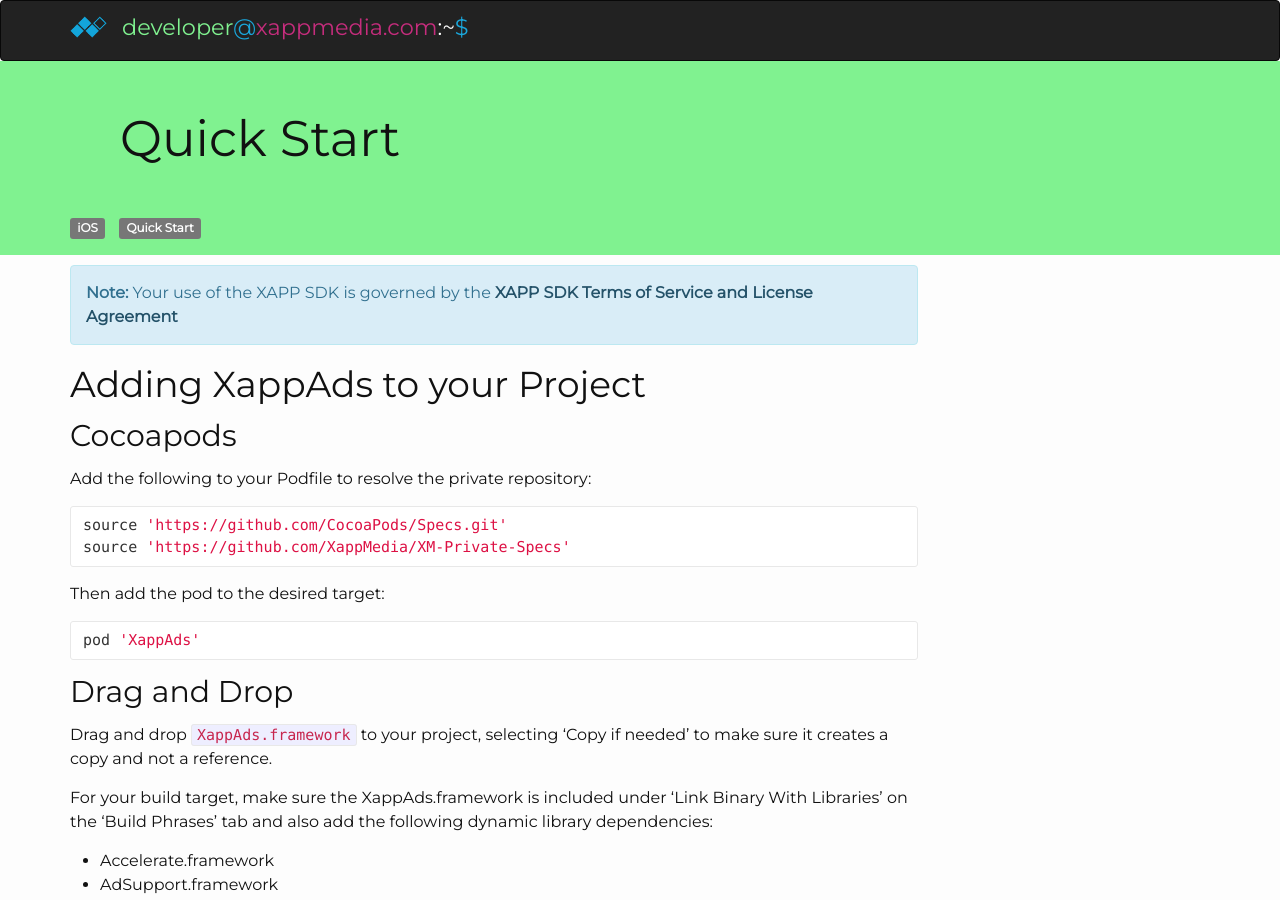
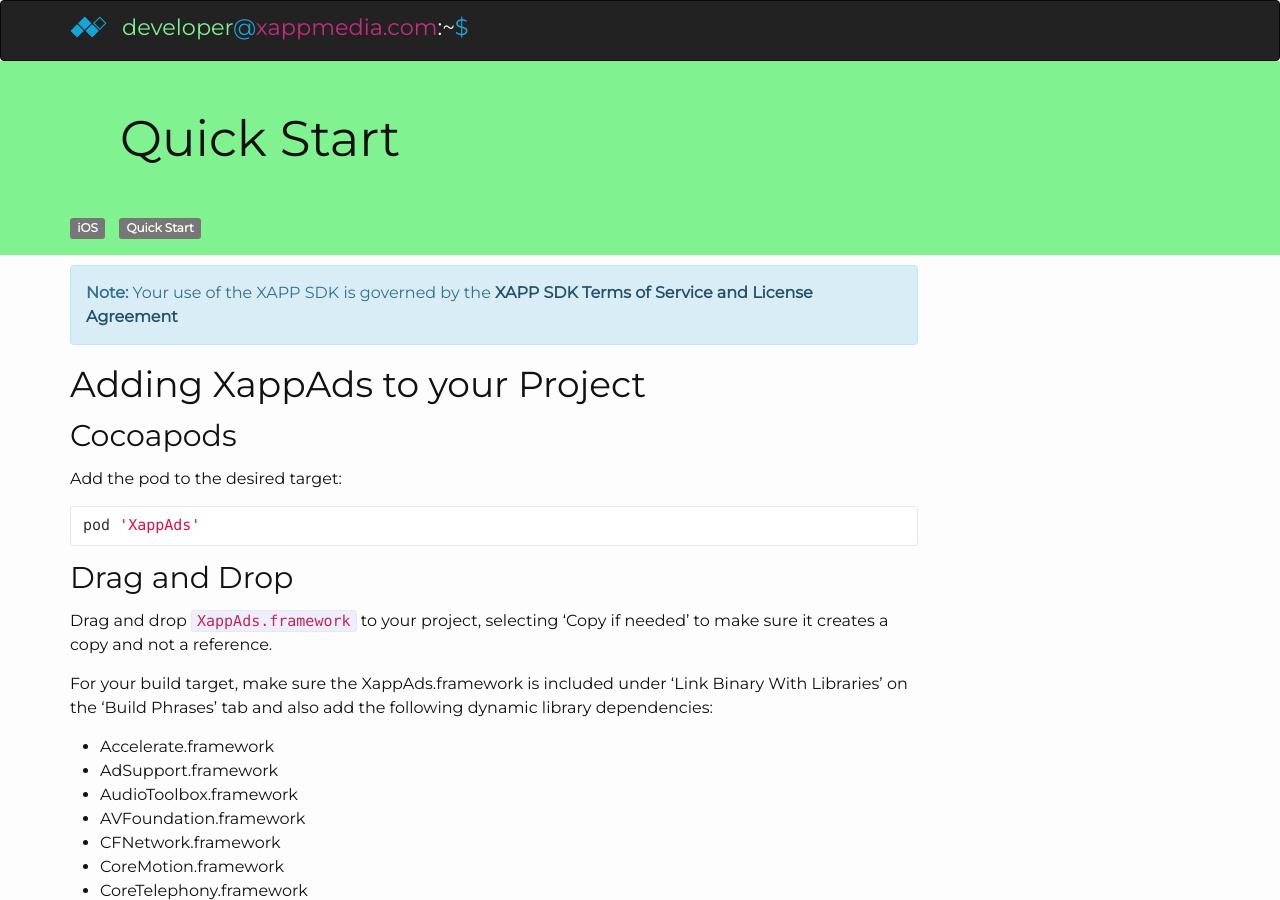
Before and after one commit to chrsdietz/Documentation, a Jekyll site: the page built from _ios/quick-start.markdown, in a window 1280 px wide and 900 px high. Built offline with Jekyll 4.4.1, drawn with Linux system fonts in a browser that asks for light colours; nearby versions of some CDN libraries; library files that are not in the unit come from our copies; Markdown is read by kramdown in place of the engine named in the settings; comment, search, counter and statistics services are not loaded.

Commit message:
updated removing private specs info

````diff
--- a/_ios/quick-start.markdown
+++ b/_ios/quick-start.markdown
@@ -10,14 +10,7 @@
 
 ## Cocoapods
 
-Add the following to your Podfile to resolve the private repository:
-
-```ruby
-source 'https://github.com/CocoaPods/Specs.git'
-source 'https://github.com/XappMedia/XM-Private-Specs'
-```
-
-Then add the pod to the desired target:
+Add the pod to the desired target:
 
 ```ruby
 pod 'XappAds'
````
